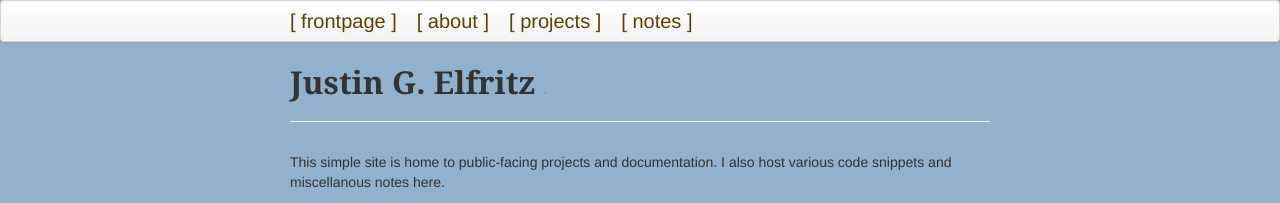
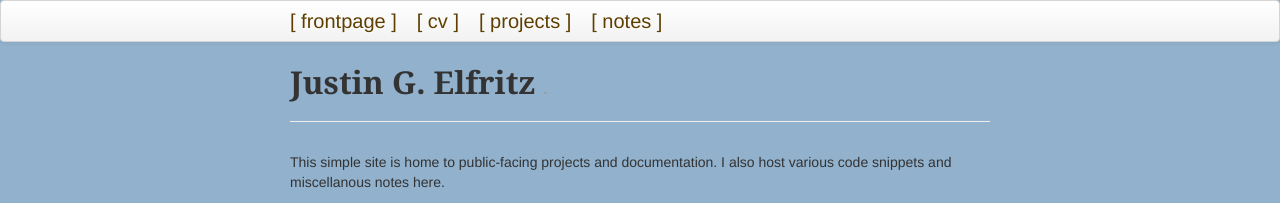
Before and after one commit to justinelfritz/justinelfritz.github.io, a Jekyll site: the page built from index.md, in a window 1280 px wide. Shown: the top 203 px of the page. Built offline with Jekyll 4.4.1, drawn with Linux system fonts in a browser that asks for light colours.

Commit message:
update about>>cv in navbar

```diff
--- a/_includes/themes/twitter/default.html
+++ b/_includes/themes/twitter/default.html
@@ -34,7 +34,7 @@
       <div class="navbar-inner">
         <div class="container-narrow">
           <a class="brand"; href="{{ HOME_PATH }}">[ frontpage ]</a>
-	  <a class="brand"; href="{{ HOME_PATH }}/pages/about.html">[ about ]</a>
+	  <a class="brand"; href="{{ HOME_PATH }}/pages/about.html">[ cv ]</a>
 	  <a class="brand"; href="{{ HOME_PATH }}/pages/projects.html">[ projects ]</a>
 	  <a class="brand"; href="{{ HOME_PATH }}/pages/notes.html">[ notes ]</a>
         </div>
```
